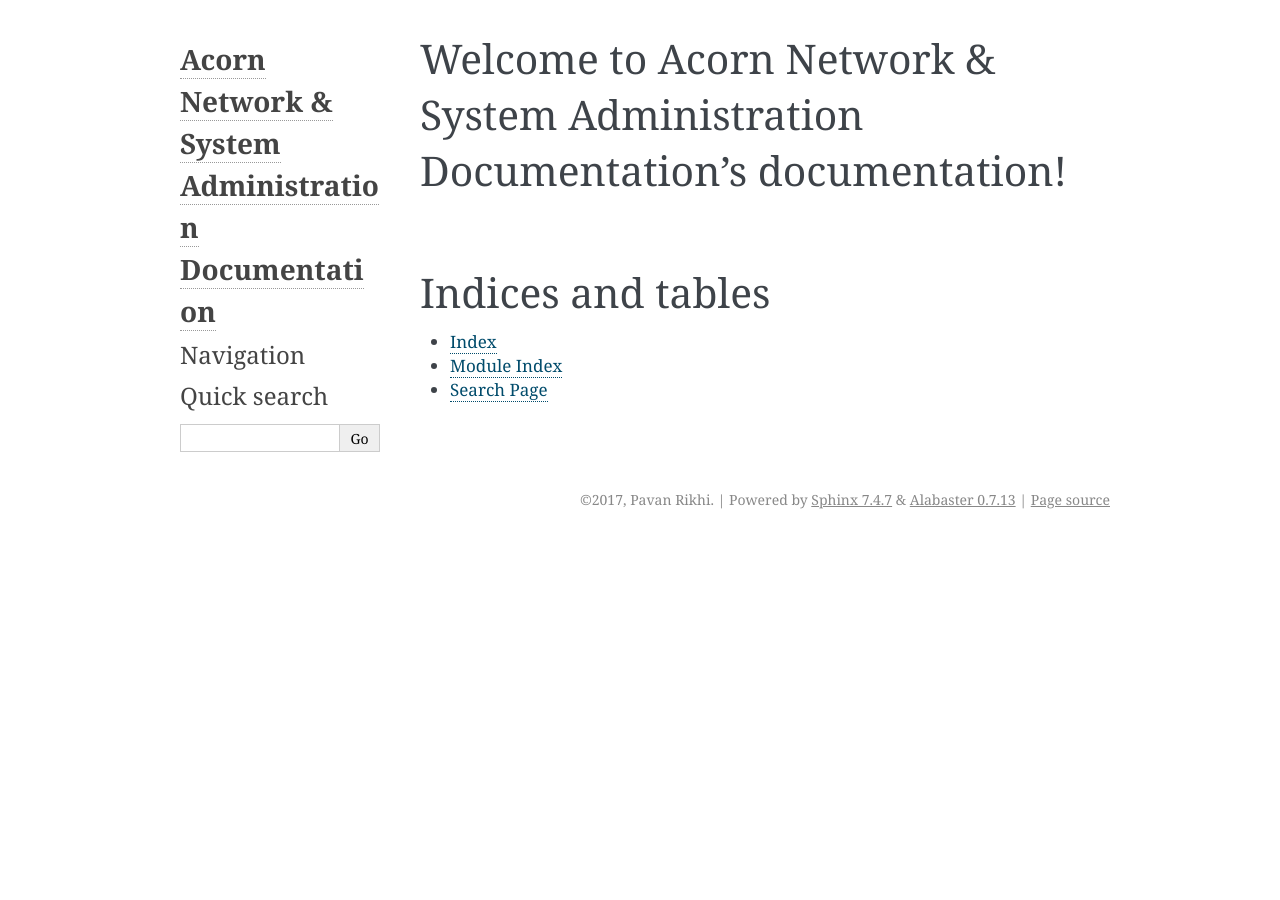
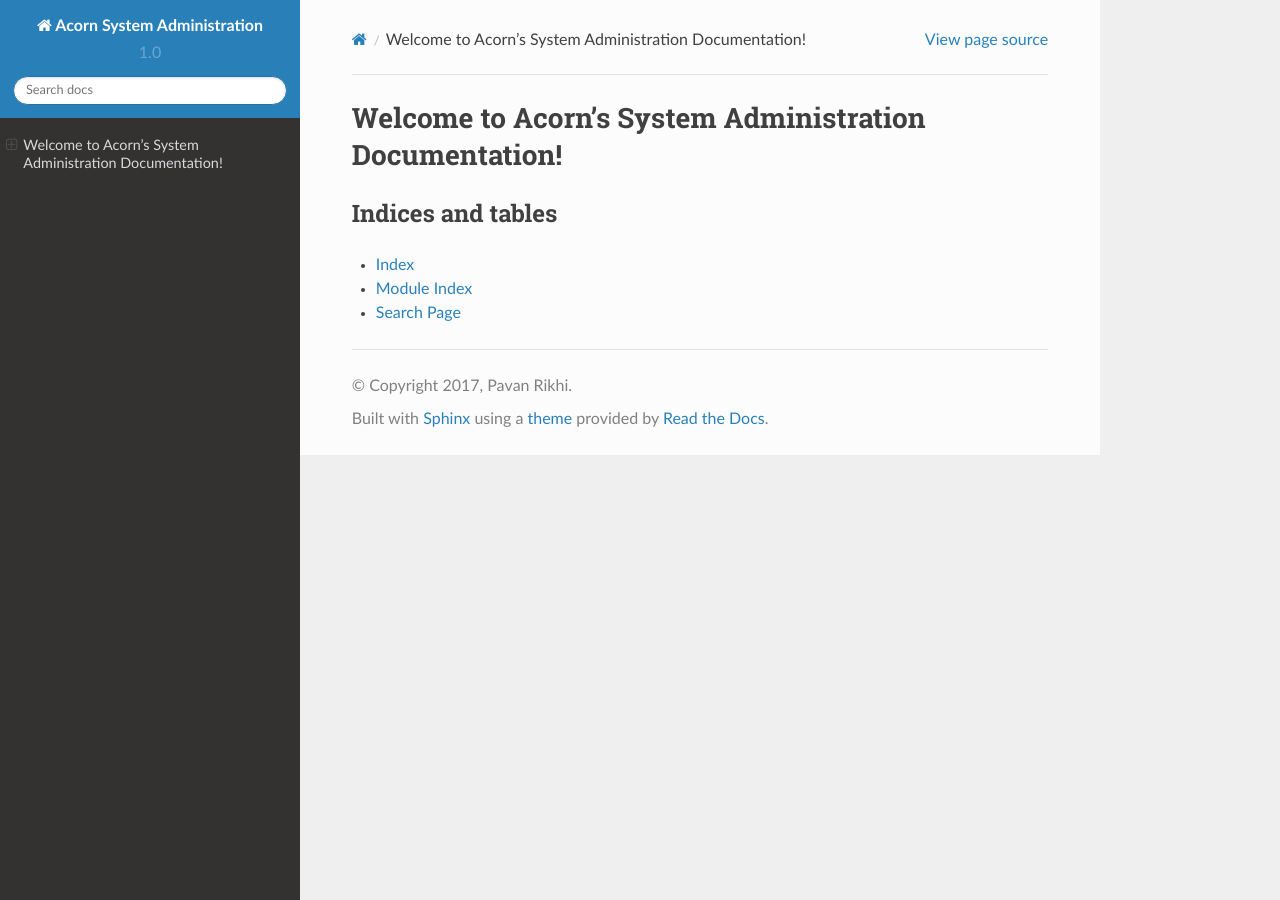
Before and after one commit to prikhi/sysadmintools, a Sphinx documentation site: the page built from docs/source/index.rst, in a window 1280 px wide. Built offline with Sphinx 7.4.7 and the Read the Docs theme 2.0.0, drawn with Linux system fonts in a browser that asks for light colours.

Commit message:
docs: Switch to ReadTheDocs' Theme

```diff
--- a/docs/source/conf.py
+++ b/docs/source/conf.py
@@ -1,7 +1,7 @@
 #!/usr/bin/env python3
 # -*- coding: utf-8 -*-
 #
-# Acorn Network & System Administration Documentation documentation build configuration file, created by
+# Acorn System Administration documentation build configuration file, created by
 # sphinx-quickstart on Sat Aug  5 18:04:11 2017.
 #
 # This file is execfile()d with the current directory set to its
@@ -47,7 +47,7 @@ source_suffix = '.rst'
 master_doc = 'index'
 
 # General information about the project.
-project = 'Acorn Network & System Administration Documentation'
+project = 'Acorn System Administration'
 copyright = '2017, Pavan Rikhi'
 author = 'Pavan Rikhi'
 
@@ -84,7 +84,7 @@ todo_include_todos = True
 # The theme to use for HTML and HTML Help pages.  See the documentation for
 # a list of builtin themes.
 #
-html_theme = 'alabaster'
+html_theme = 'sphinx_rtd_theme'
 
 # Theme options are theme-specific and customize the look and feel of a theme
 # further.  For a list of options available for each theme, see the
--- a/docs/source/index.rst
+++ b/docs/source/index.rst
@@ -1,10 +1,6 @@
-.. Acorn Network & System Administration Documentation documentation master file, created by
-   sphinx-quickstart on Sat Aug  5 18:04:11 2017.
-   You can adapt this file completely to your liking, but it should at least
-   contain the root `toctree` directive.
-
-Welcome to Acorn Network & System Administration Documentation's documentation!
-===============================================================================
+=======================================================
+Welcome to Acorn's System Administration Documentation!
+=======================================================
 
 .. toctree::
    :maxdepth: 2
--- a/requirements.txt
+++ b/requirements.txt
@@ -1 +1,2 @@
 Sphinx>=1.6,<2
+sphinx_rtd_theme
```
